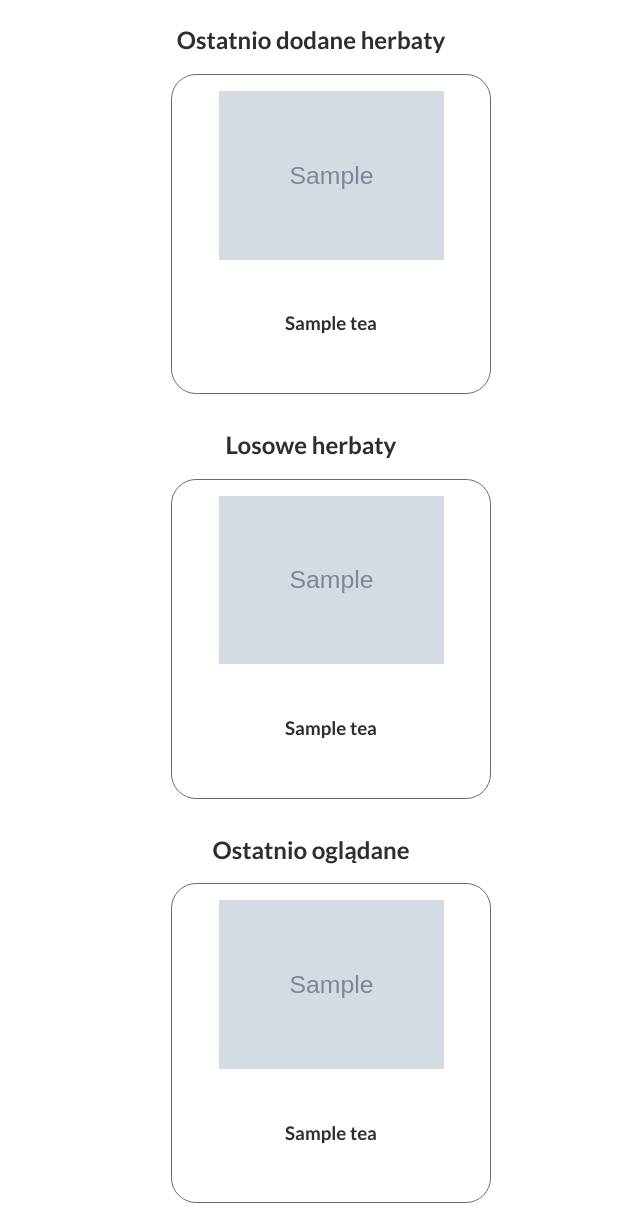
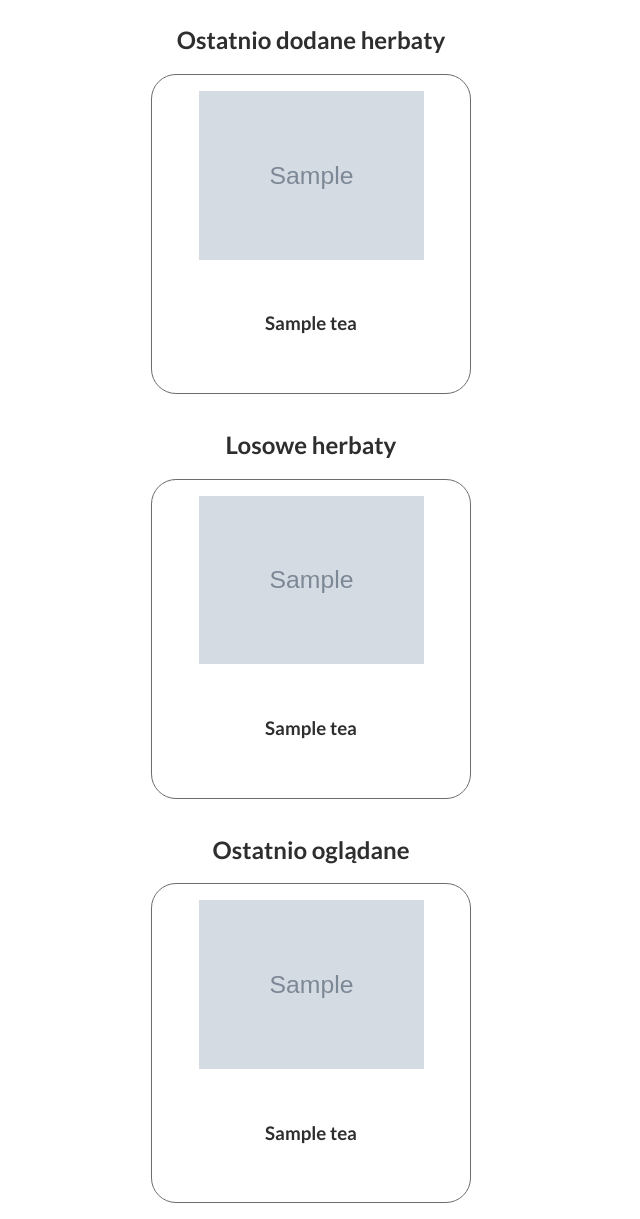
Before and after one commit to wojciklukasz/TeaTracker, a Django app: page / in a window 1280 px wide. Shown: the part 80-1299 px from the top of the page, without its empty margins (329-969 px from the left). Run offline with Django 5.2, Linux system fonts and the light colour scheme; tables that the repository leaves empty hold one stand-in row (values such as "Sample post"); grey boxes marked "Sample" are stand-in pictures.

Commit message:
Add wrapping and remove padding uls on main page

```diff
--- a/tea/static/tea/main-page.css
+++ b/tea/static/tea/main-page.css
@@ -12,6 +12,8 @@ main {
 #main-content ul {
     list-style-type: none;
     display: flex;
+    flex-wrap: wrap;
+    padding: 0;
 }
 
 #main-content a {
```
